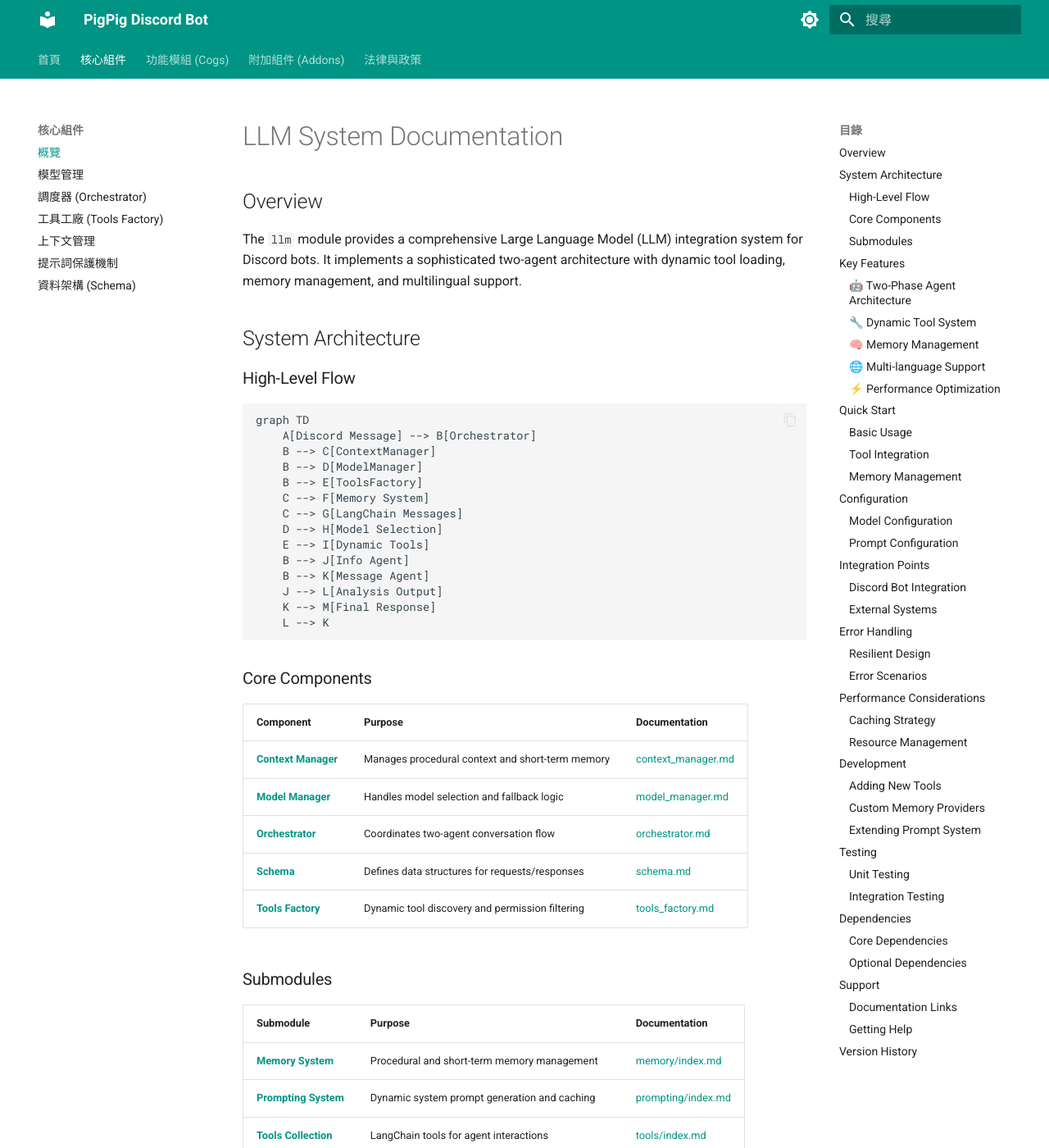
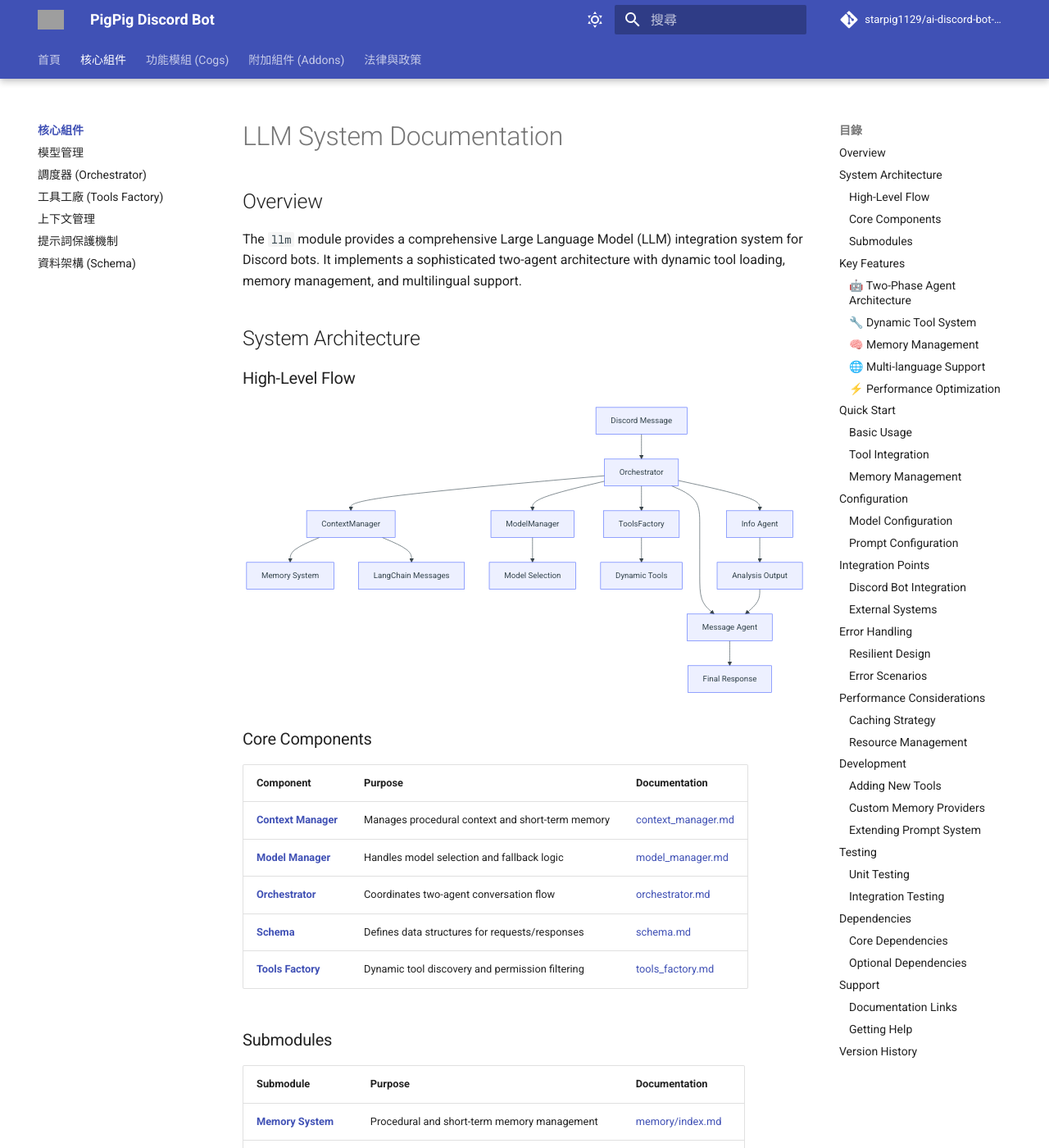
Before and after one commit to starpig1129/ai-discord-bot-PigPig, an MkDocs documentation site: the page built from docs/llm/index.md, in a window 1280 px wide and 1400 px high. Shown: the whole window at 82% size. Built offline with MkDocs 1.6.1 and Material for MkDocs 9.7.7, drawn with Linux system fonts in a browser that asks for light colours; comment, search, counter and statistics services are not loaded; grey boxes are pictures that could not be loaded.

Commit message:
chore: configure MkDocs documentation with enhanced material theme settings and custom CSS

```diff
--- /dev/null
+++ b/docs/stylesheets/extra.css
@@ -0,0 +1,29 @@
+/* 自定義視覺微調 */
+
+:root {
+    --md-primary-fg-color: #3f51b5; /* Indigo */
+    --md-accent-fg-color: #ff4081;  /* Pink */
+}
+
+/* 讓卡片看起來更有質感 */
+.md-typeset .grid.cards > :is(ul, ol) > li {
+    border-radius: 0.5rem;
+    box-shadow: 0 4px 10px rgba(0,0,0,0.05);
+    transition: transform 0.2s ease, box-shadow 0.2s ease;
+}
+
+.md-typeset .grid.cards > :is(ul, ol) > li:hover {
+    transform: translateY(-4px);
+    box-shadow: 0 10px 20px rgba(0,0,0,0.1);
+}
+
+/* 調整程式碼區塊圓角 */
+.md-typeset pre > code {
+    border-radius: 0.4rem;
+}
+
+/* 首頁引言樣式 */
+.md-typeset em {
+    color: var(--md-default-fg-color--light);
+    font-size: 1.1rem;
+}
--- a/mkdocs.yml
+++ b/mkdocs.yml
@@ -2,6 +2,9 @@ site_name: PigPig Discord Bot
 site_description: An advanced Discord AI Agent bot with modular cognition, memory, and reasoning capabilities.
 site_author: starpig1129
 site_url: https://starpig1129.github.io/ai-discord-bot-PigPig/
+repo_name: starpig1129/ai-discord-bot-PigPig
+repo_url: https://github.com/starpig1129/ai-discord-bot-PigPig
+edit_uri: edit/main/docs/
 
 # Link Validation
 validation:
@@ -12,42 +15,76 @@ use_directory_urls: true
 theme:
   name: material
   language: zh-TW
+  logo: material/robot-confused
+  favicon: assets/favicon.png
+  font:
+    text: Roboto
+    code: Roboto Mono
   palette:
-    # Palette toggle for light mode
     - media: "(prefers-color-scheme: light)"
       scheme: default
-      primary: teal
-      accent: purple
+      primary: indigo
+      accent: indigo
       toggle:
-        icon: material/brightness-7
+        icon: material/weather-sunny
         name: Switch to dark mode
-    # Palette toggle for dark mode
     - media: "(prefers-color-scheme: dark)"
       scheme: slate
-      primary: teal
-      accent: lime
+      primary: indigo
+      accent: indigo
       toggle:
-        icon: material/brightness-4
+        icon: material/weather-night
         name: Switch to light mode
   features:
     - navigation.tabs
+    - navigation.tabs.sticky
     - navigation.sections
     - navigation.expand
     - navigation.top
+    - navigation.tracking
+    - navigation.indexes
     - search.suggest
     - search.highlight
+    - search.share
     - content.code.copy
+    - content.code.annotate
+
+extra_css:
+  - stylesheets/extra.css
+
+extra:
+  social:
+    - icon: fontawesome/brands/github
+      link: https://github.com/starpig1129
+    - icon: fontawesome/brands/discord
+      link: https://discord.gg/your-invite-link # Replace with real invite if available
+    - icon: fontawesome/solid/paper-plane
+      link: mailto:your-email@example.com
 
 markdown_extensions:
   - admonition
+  - attr_list
+  - md_in_html
+  - pymdownx.details
+  - pymdownx.emoji:
+      emoji_index: !!python/name:material.extensions.emoji.twemoji
+      emoji_generator: !!python/name:material.extensions.emoji.to_svg
   - pymdownx.highlight:
       anchor_linenums: true
+      line_spans: __span
+      pygments_lang_class: true
   - pymdownx.inlinehilite
   - pymdownx.snippets
-  - pymdownx.superfences
+  - pymdownx.superfences:
+      custom_fences:
+        - name: mermaid
+          class: mermaid
+          format: !!python/name:pymdownx.superfences.fence_code_format
   - pymdownx.tabbed:
       alternate_style: true
   - tables
+  - toc:
+      permalink: true
 
 nav:
   - 首頁: index.md
```
Also changed, not shown: docs/index.md (+70 -14 lines).
